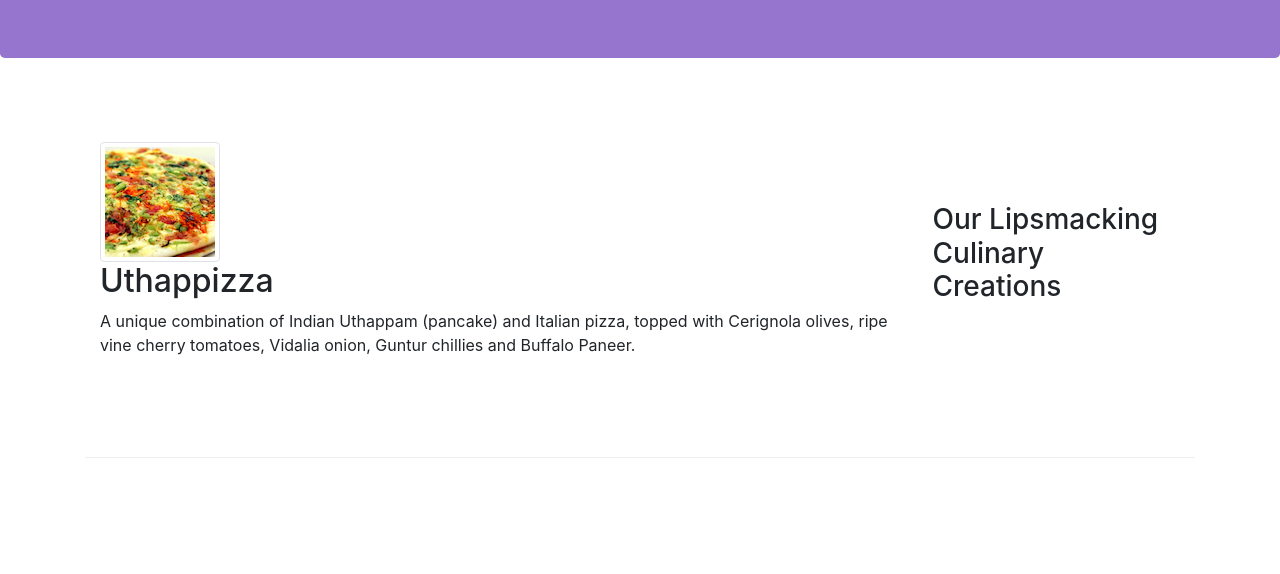
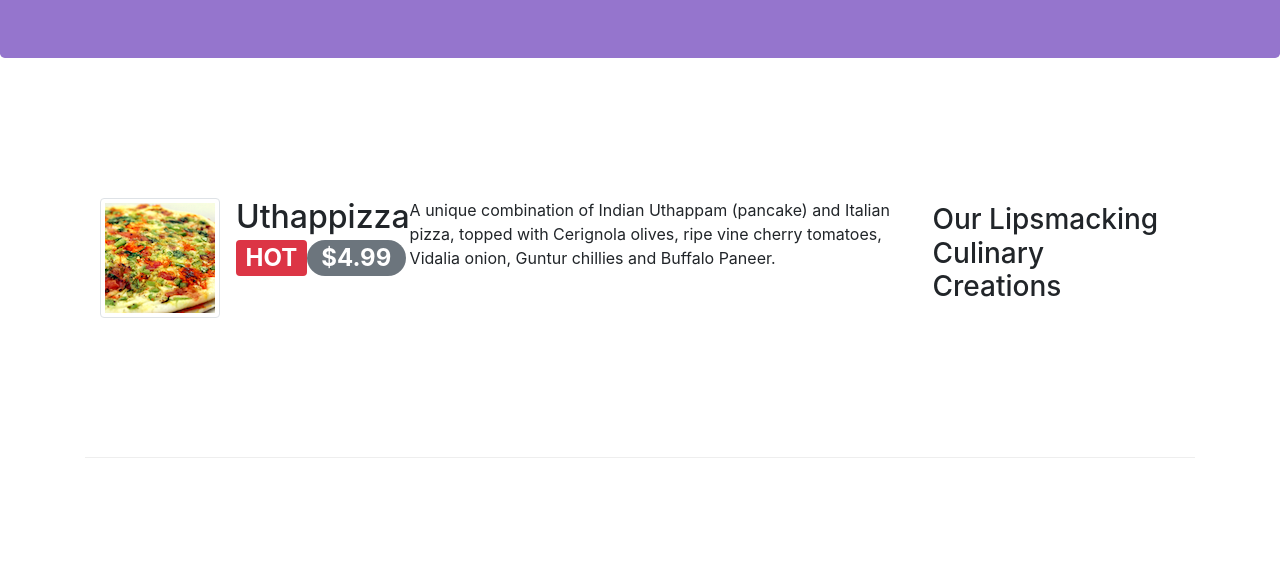
Before and after one commit to Sooraj-s-98/boot4, a website: page index.html in a window 1280 px wide. Shown: the part 226-800 px from the top of the page. Drawn offline with nearby package versions, Linux system fonts and the light colour scheme.

Commit message:
Alerting Users

```diff
--- a/index.html
+++ b/index.html
@@ -57,9 +57,9 @@
                             src="img/uthappizza.png" alt="Uthappizza">
                     <div class="media-body">
                     </div>
+                <h2 class="mt-0">Uthappizza <span class="badge badge-danger">HOT</span><span class="badge badge-pill badge-secondary">$4.99</span></h2>
+                <p>A unique combination of Indian Uthappam (pancake) and Italian pizza, topped with Cerignola olives, ripe vine cherry tomatoes, Vidalia onion, Guntur chillies and Buffalo Paneer.</p>
                 </div>
-                <h2>Uthappizza</h2>
-                <p>A unique combination of Indian Uthappam (pancake) and Italian pizza, topped with Cerignola olives, ripe vine cherry tomatoes, Vidalia onion, Guntur chillies and Buffalo Paneer.</p>
             </div>
         </div>
 
```
